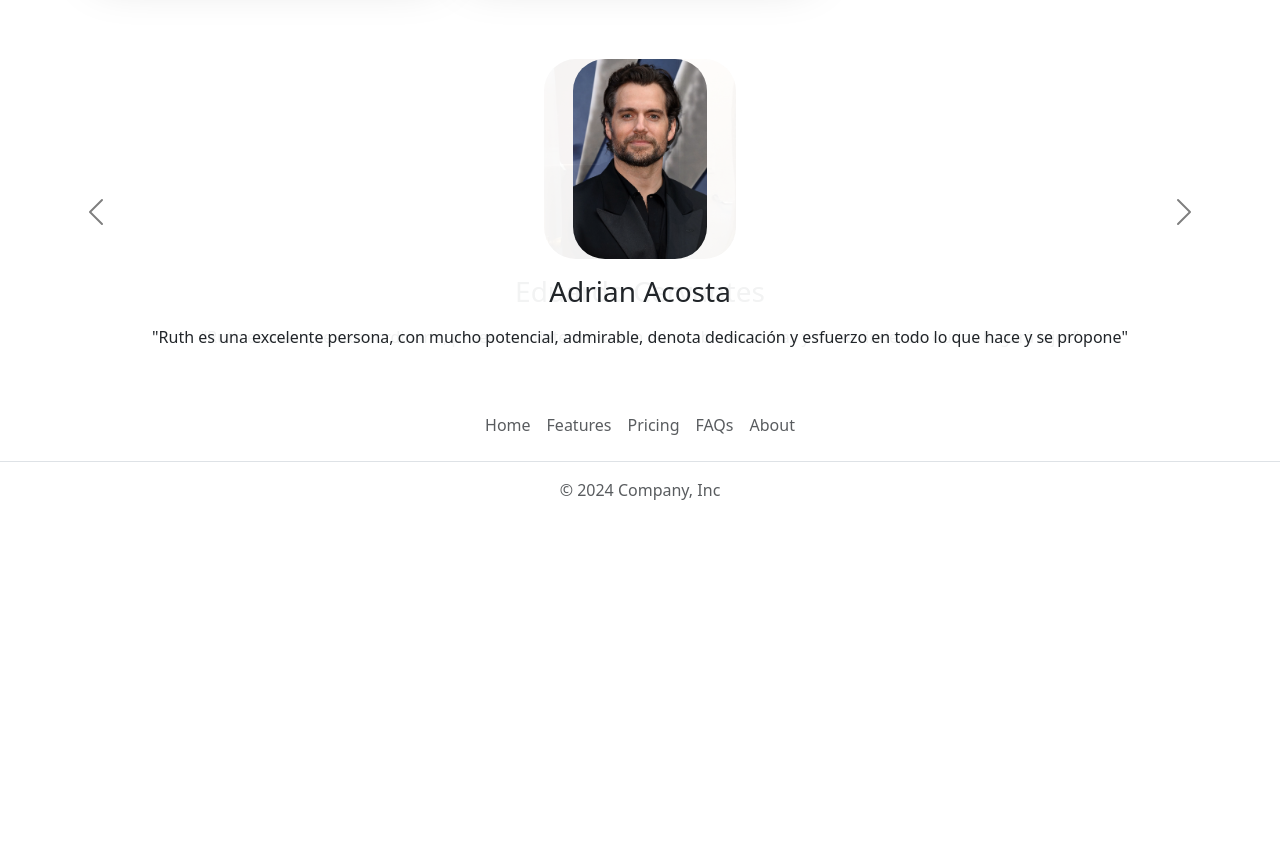
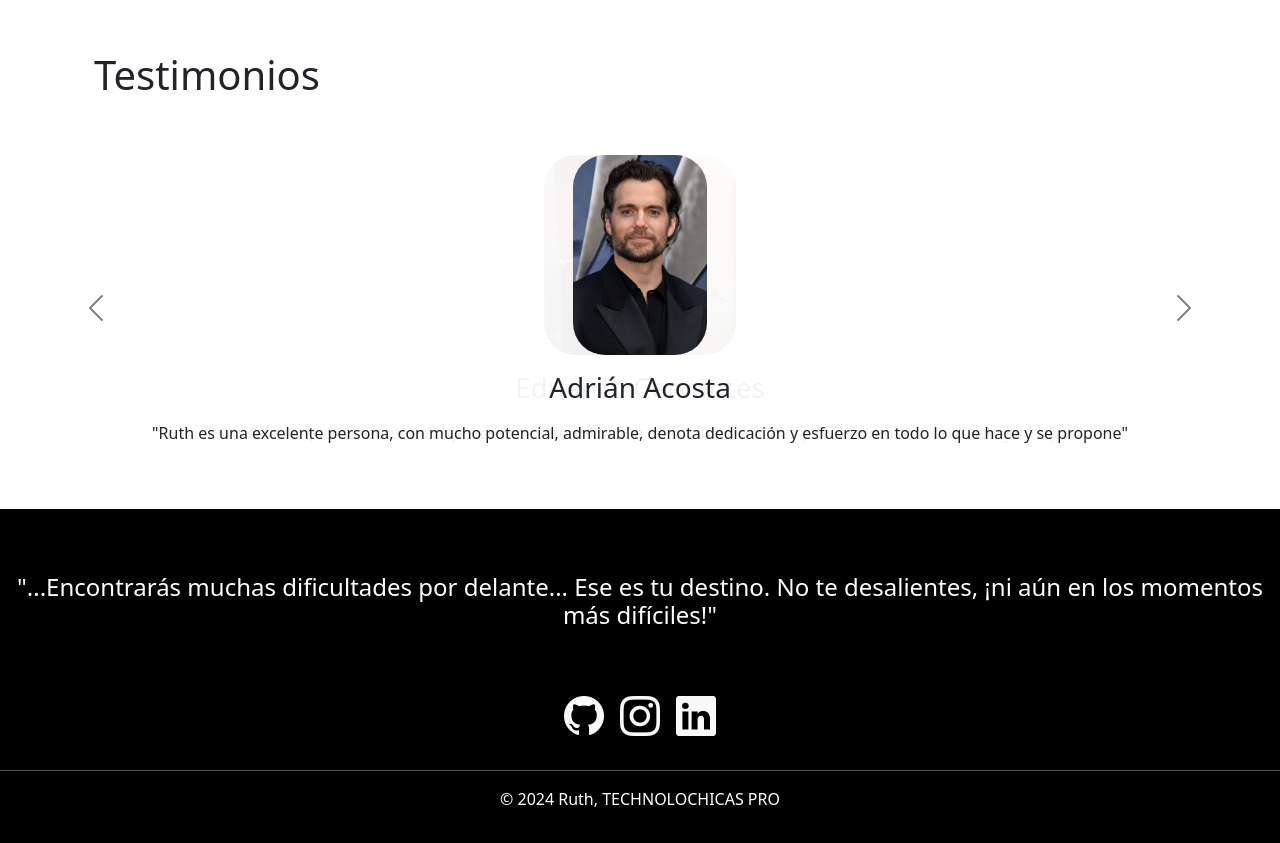
Before and after one commit to ruth713/portafolio-b7-g1, a plain HTML site: page index.html in a window 1280 px wide. Shown: the part 1937-2780 px from the top of the page. Before the commit the page ends 2495 px from the top, so only its background shows below. Drawn offline with nearby package versions, Linux system fonts and the light colour scheme.

Commit message:
Actualizacion de testimonios y footer

```diff
--- a/index.html
+++ b/index.html
@@ -19,7 +19,7 @@
 
     <!--Cabecera de mi pagina-->
     <header>
-        <nav class="navbar navbar-expand-md bg-black" data-bs-theme="dark">
+        <nav class="navbar fixed-top navbar-expand-md bg-black" data-bs-theme="dark">
             <div class="container">
                 <a class="navbar-brand text-white" href="#">Ruth</a>
                 <button class="navbar-toggler" type="button" data-bs-toggle="collapse" data-bs-target="#navbarNav"
@@ -58,7 +58,8 @@
                     <div class="col-lg-6">
                         <h1 class="display-5 fw-bold text-white lh-1 mb-3">Ruth Gallardo
                         </h1>
-                            <p class="lead text-white"> Licenciada en Innovación de Negocios y Mercadotecnia, jugadora profesional de
+                        <p class="lead text-white"> Licenciada en Innovación de Negocios y Mercadotecnia, jugadora
+                            profesional de
                             The
                             Legend Of Zelda, cuando no estoy jugando estoy leyendo o estudiando.</p>
                         <div class="d-grid gap-2 d-md-flex justify-content-md-start">
@@ -106,7 +107,7 @@
                         <i class="bi bi-code"></i>
                     </div>
                     <h3 class="fs-2 text-body-emphasis">Software y herramientas</h3>
-                    <p>Manejo de paqueteria Adobe, conocimientos en HTML y CSS..</p>
+                    <p>Manejo de paqueteria Adobe, conocimientos en HTML y CSS.</p>
                 </div>
 
 
@@ -121,7 +122,8 @@
 
                 <div class="col">
 
-                    <div id="proyecto-1" class="proyecto card card-cover h-100 overflow-hidden text-bg-dark rounded-4 shadow-lg">
+                    <div id="proyecto-1"
+                        class="proyecto card card-cover h-100 overflow-hidden text-bg-dark rounded-4 shadow-lg">
 
                         <div class="d-flex flex-column h-100 p-5 pb-3 text-white text-shadow-1">
                             <h3 class="pt-5 mt-5 mb-4 display-6 lh-1 fw-bold">Fryse, contenedor transportador de
@@ -141,7 +143,8 @@
 
                 <div class="col">
 
-                    <div id="proyecto-2" class="proyecto card card-cover h-100 overflow-hidden text-bg-dark rounded-4 shadow-lg">
+                    <div id="proyecto-2"
+                        class="proyecto card card-cover h-100 overflow-hidden text-bg-dark rounded-4 shadow-lg">
 
                         <div class="d-flex flex-column h-100 p-5 pb-3 text-white text-shadow-1">
                             <h3 class="pt-5 mt-5 mb-4 display-6 lh-1 fw-bold">Página sobre The Legend Of Zelda</h3>
@@ -149,7 +152,8 @@
                             <ul class="d-flex list-unstyled mt-auto">
                                 <li class="d-flex align-items-center me-3">
                                     <i class="bi bi-controller"></i> <!--elegir algun icono-->
-                                    <a href="http://127.0.0.1:5500/PaginaDeZelda/Zelda.html" target="_blank" class="ps-3">URL</a>
+                                    <a href="http://127.0.0.1:5500/PaginaDeZelda/Zelda.html" target="_blank"
+                                        class="ps-3">URL</a>
                                 </li>
                             </ul>
 
@@ -163,6 +167,7 @@
 
 
         <section id="Testimonios">
+            <h1 class="container px-4 py-5">Testimonios</h1>
             <div id="myCarousel" class="carousel slide carousel-dark mb-6 carousel-fade" data-bs-theme="dark"
                 data-bs-ride="carousel">
 
@@ -171,7 +176,7 @@
                     <div class="carousel-item active">
                         <article class="container text-center">
                             <img class="rounded-5" src="assets/Henry Cavill.jpg" height="200" alt="Adrian Acosta">
-                            <h3 class="my-3">Adrian Acosta</h3>
+                            <h3 class="my-3">Adrián Acosta</h3>
                             <p>"Ruth es una excelente persona, con mucho potencial, admirable, denota dedicación y
                                 esfuerzo en todo lo que hace y se propone"</p>
                         </article>
@@ -189,7 +194,7 @@
                     <div class="carousel-item">
                         <article class="container text-center">
                             <img class="rounded-5" src="assets/Gaby.jpeg" height="200" alt="Gabriela Hernandez">
-                            <h3 class="my-3">Gabriela Hernandez</h3>
+                            <h3 class="my-3">Gabriela Hernández</h3>
                             <p>"Ruth es una persona super inteligente, es como una enciclopedia andante, jamás había
                                 conocido a una persona tan apasionada en saber hacer y conocer cosas."</p>
                         </article>
@@ -210,15 +215,32 @@
 
     </main>
 
-    <footer id="Contacto" class="py-3 my-4">
+    <footer id="Contacto" class="bg-black py-3 mt-5" data-bs-theme="dark">
+
+        <h4 class="text-white text-center my-5">"...Encontrarás muchas dificultades por delante... Ese es tu destino. No te desalientes, ¡ni aún en los momentos más difíciles!"</h4>
+
         <ul class="nav justify-content-center border-bottom pb-3 mb-3">
-            <li class="nav-item"><a href="#" class="nav-link px-2 text-body-secondary">Home</a></li>
-            <li class="nav-item"><a href="#" class="nav-link px-2 text-body-secondary">Features</a></li>
-            <li class="nav-item"><a href="#" class="nav-link px-2 text-body-secondary">Pricing</a></li>
-            <li class="nav-item"><a href="#" class="nav-link px-2 text-body-secondary">FAQs</a></li>
-            <li class="nav-item"><a href="#" class="nav-link px-2 text-body-secondary">About</a></li>
+
+            <li class="nav-item fs-1">
+                <a href="https://github.com/ruth713" target="_blank" class="nav-link px-2 text-light">
+                    <i class="bi bi-github"></i>
+                </a>
+            </li>
+
+            <li class="nav-item fs-1">
+                <a href="https://www.instagram.com/schatten_neider?igsh=eDBhbmcwcGVvMWUx&utm_source=qr" target="_blank" class="nav-link px-2 text-light">
+                    <i class="bi bi-instagram"></i>
+                </a>
+            </li>
+
+            <li class="nav-item fs-1">
+                <a href="https://www.linkedin.com/in/ruth-crissel-gallardo-gonzalez-2b9813282?utm_source=share&utm_campaign=share_via&utm_content=profile&utm_medium=ios_app" target="_blank" class="nav-link px-2 text-light">
+                    <i class="bi bi-linkedin"></i>
+                </a>
+            </li>
+
         </ul>
-        <p class="text-center text-body-secondary">© 2024 Company, Inc</p>
+        <p class="text-center text-white">© 2024 Ruth, TECHNOLOCHICAS PRO</p>
     </footer>
 
 
```
Lines whose indentation alone changed are shown as unchanged.
